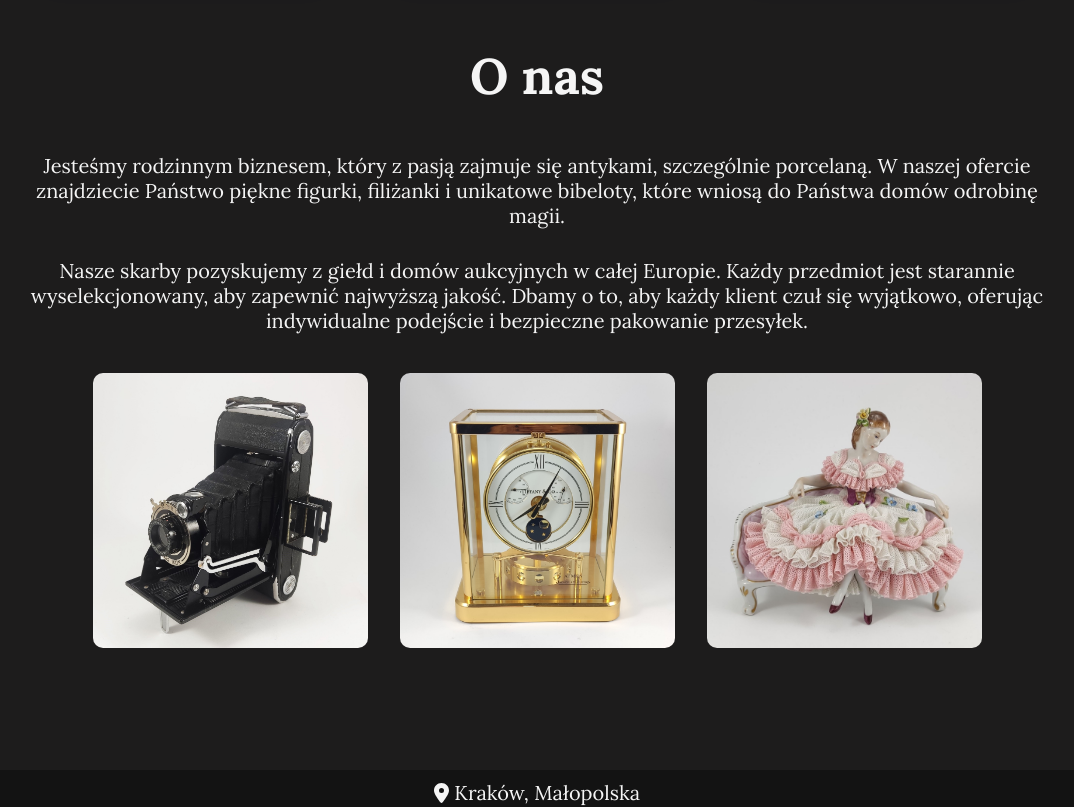
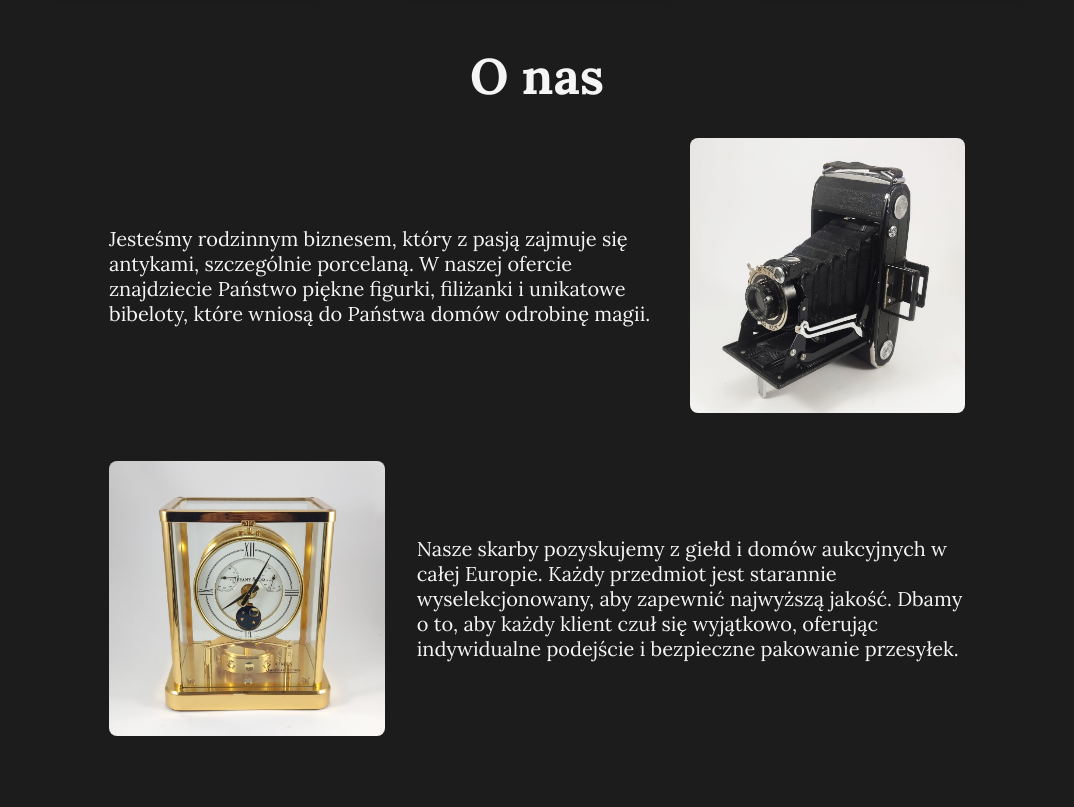
Before and after one commit to jkbednarczyk/subc, a React (Create React App) app: page / in a window 1280 px wide. Shown: the part 1680-2487 px from the top of the page, without its empty margins (103-1177 px from the left). Built offline with nearby package versions, Linux system fonts and the light colour scheme; a web font is replaced by a local one.

Commit message:
SUBC-0035 Add ContentSection on homepage

```diff
--- a/src/components/home/HomePage.css
+++ b/src/components/home/HomePage.css
@@ -71,7 +71,7 @@
     display: flex;
     flex-direction: column;
     width: 100%;
-    height: 1550px;
+    height: 1900px;
     margin: 0 auto;
     max-width: 1300px;
     color: var(--body-color);
@@ -103,7 +103,7 @@
     }
 
     .introduction {
-        height: 2650px;
+        height: 3250px;
     }
 
     .content h1 {
--- a/src/components/home/aboutUs/AboutUs.component.tsx
+++ b/src/components/home/aboutUs/AboutUs.component.tsx
@@ -3,8 +3,11 @@ import './AboutUs.css';
 import Camera from '../../../assets/images/camera.jpg';
 import Atmos from '../../../assets/images/atmos.jpg';
 import Lady from '../../../assets/images/lady.jpg';
+import Ens from '../../../assets/images/ens.jpg';
+import AlbertClock from '../../../assets/images/albert_clock.jpg';
 import { AnimatedPhotoTile } from "../../common/animatedPhotoTile/AnimatedPhotoTile.component";
 import { useEffect, useState } from "react";
+import { ContentSection } from "../../common/contentSection/ContentSection.component";
 
 export const AboutUs  = () => {
     const [windowWidth, setWindowWidth] = useState(window.innerWidth);
@@ -21,20 +24,27 @@ export const AboutUs  = () => {
 
     return <div className = "about_us">
         <h1>{translate("ABOUT_US")}</h1>
-        <div className = "about_us_text">
-            <p>{translate("WHO_WE_ARE")}</p>
-            <p>{translate("OUR_WORK")}</p>
-        </div>
+        <ContentSection
+            text = {translate("WHO_WE_ARE")}
+            imgSrc = {Camera}
+            alt = {translate("ALT.CAMERA")}
+            />
+        <ContentSection
+            text = {translate("OUR_WORK")}
+            imgSrc={Atmos}
+            alt = {translate("ALT.ATMOS")}
+            reverse
+            />
         <div className = "about_us_photo_container">
             <div className = "about_us_photo_wrapper">
             {windowWidth >= 1150 &&
                 <ul className = "about_us_photo_tiles">
                     <AnimatedPhotoTile
-                        imageLocation = {Camera}
-                        alt = {translate("ALT.CAMERA")}/>
+                        imageLocation = {Ens}
+                        alt = {translate("ALT.ENS")}/>
                     <AnimatedPhotoTile
-                        imageLocation = {Atmos}
-                        alt = {translate("ALT.ATMOS")}/>
+                        imageLocation = {AlbertClock}
+                        alt = {translate("ALT.ALBERT_CLOCK")}/>
                     <AnimatedPhotoTile
                         imageLocation = {Lady}
                         alt = {translate("ALT.LADY")}/>
--- a/src/lang/en-gb.json
+++ b/src/lang/en-gb.json
@@ -107,6 +107,8 @@
         "NAPOLEON": "Porcelain spice bottles (oil, vinegar) featuring portraits of Napoleon Bonaparte and his partner, Marie Antoinette, Limoges porcelain",
         "ROSENTHAL": "Porcelain from the Rosenthal manufactory: ballerina designed by L. F. Gronau and Cupola teacup",
         "TEACUPS": "Royal Albert porcelain teacups: Old Country Roses and Trillium from the Provincial Flowers collection",
-        "LOGO_REDIRECT": "Salon Unikatów - Antiques, Porcelain, Collectibles - Online Sales"
+        "LOGO_REDIRECT": "Salon Unikatów - Antiques, Porcelain, Collectibles - Online Sales",
+        "ENS": "LOREM IPSUM",
+        "ALBERT_CLOCK": "LOREM IPSUM"
     }
 }
--- a/src/lang/pl-gb.json
+++ b/src/lang/pl-gb.json
@@ -107,6 +107,8 @@
         "NAPOLEON": "Prcelanowe buteleczki na przyprawy (olej, ocet) z wizerunkmiem Napoleona Bonaparte i jego partnerki, Marii Antoniny, porcelana Limoges",
         "ROSENTHAL": "Porcelana manufaktury Rosenthal: baletnica projektant L. F. Gronau oraz filiżanka Cupola",
         "TEACUPS": "Porcelanowe filiżanki Royal Albert: Old Country Roses i Trillium z kolekcji Provincial Flowers",
-        "LOGO_REDIRECT": "Salon Unikatów - Antyki, Porcelana, Starocie - sprzedaż internetowa"
+        "LOGO_REDIRECT": "Salon Unikatów - Antyki, Porcelana, Starocie - sprzedaż internetowa",
+        "ENS": "LOREM IPSUM",
+        "ALBERT_CLOCK": "LOREM IPSUM"
     }
 }
```
